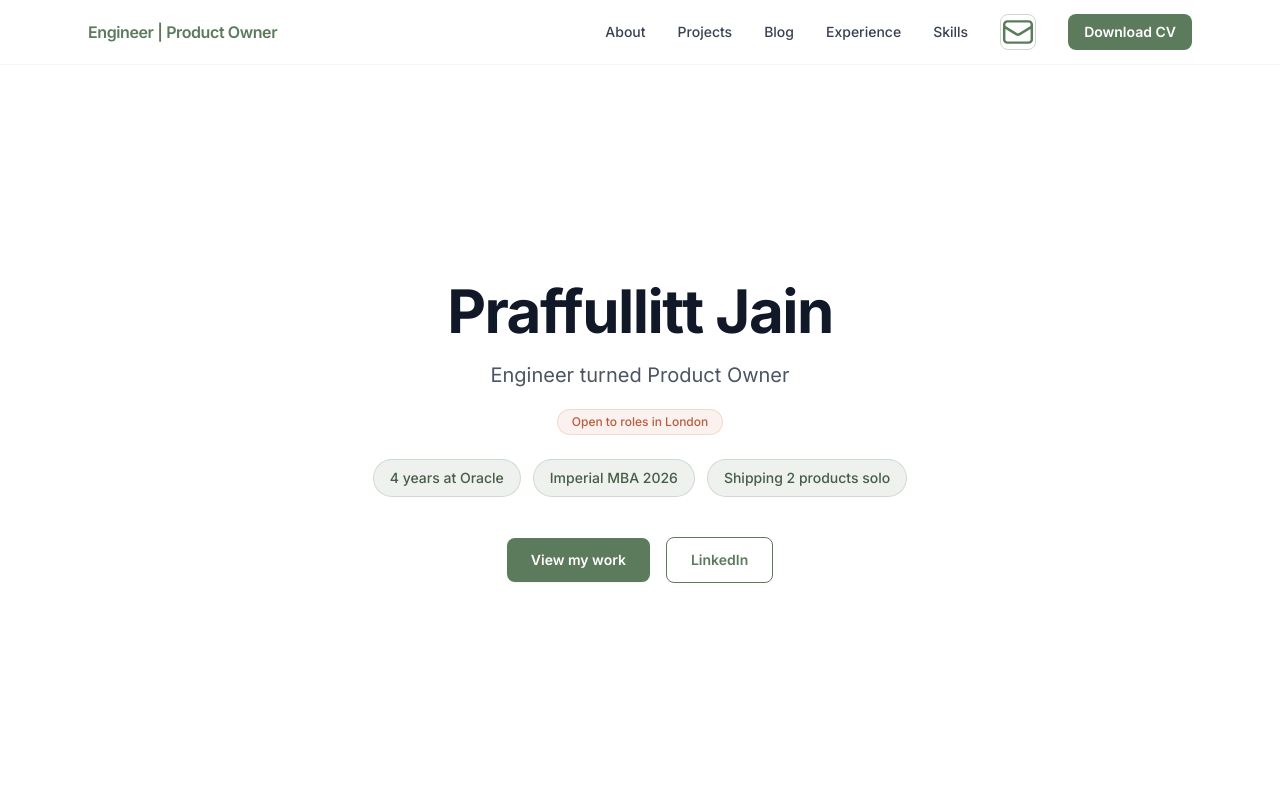
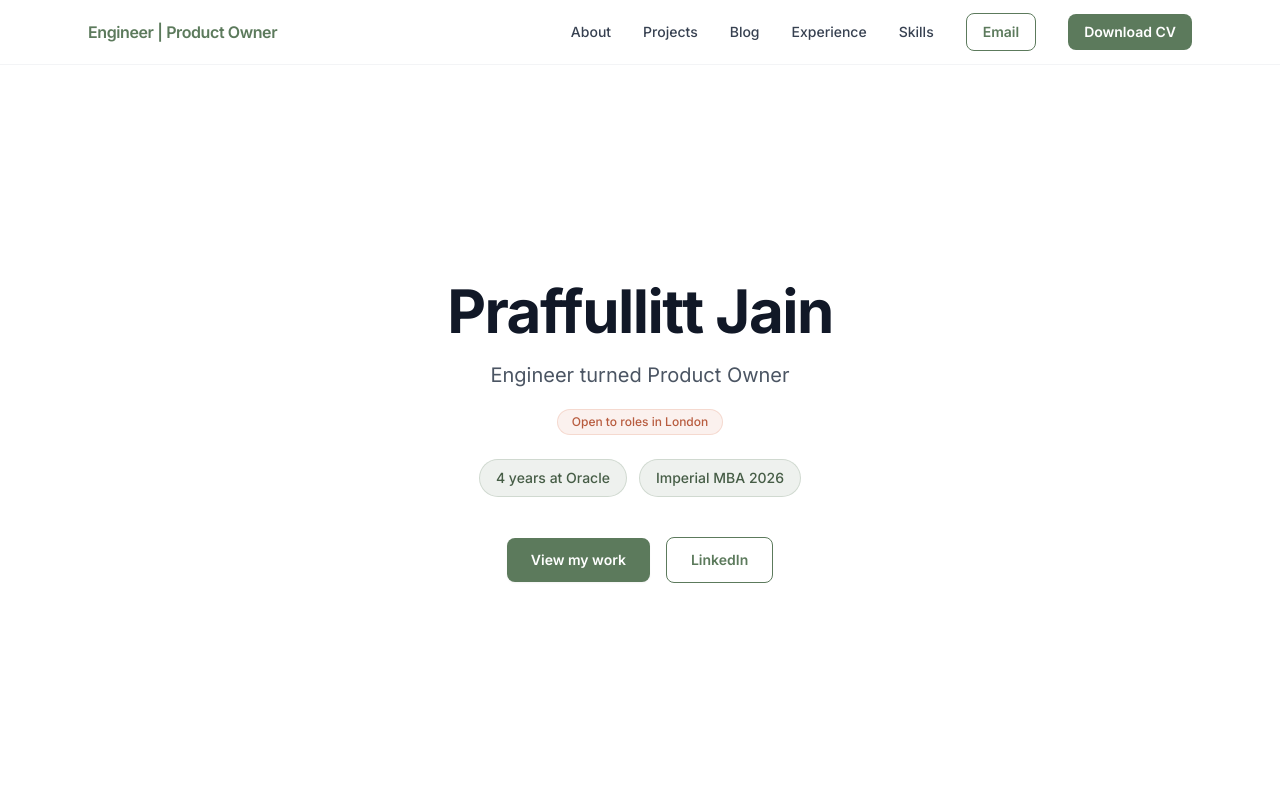
Before and after one commit to praffullittjain/portfolio-website, a React (Vite) app: page / in a window 1280 px wide. Shown: the top 800 px of the page. Built offline with nearby package versions, Linux system fonts and the light colour scheme.

Commit message:
Drop third hero stat, swap nav mail icon for a text button
Removed the "Shipping 2 products solo" badge. Nav's email link is now
a labeled "Email" outline button matching the LinkedIn button style,
instead of an icon-only button.

Co-Authored-By: Claude Sonnet 5 <noreply@anthropic.com>

```diff
--- a/src/components/Hero.jsx
+++ b/src/components/Hero.jsx
@@ -1,8 +1,4 @@
-const STATS = [
-  "4 years at Oracle",
-  "Imperial MBA 2026",
-  "Shipping 2 products solo",
-];
+const STATS = ["4 years at Oracle", "Imperial MBA 2026"];
 
 export default function Hero() {
   return (
--- a/src/components/Navbar.jsx
+++ b/src/components/Navbar.jsx
@@ -36,21 +36,9 @@ export default function Navbar() {
           </ul>
           <a
             href="mailto:praffullitt.jain@gmail.com"
-            aria-label="Email Praffullitt Jain"
-            className="flex items-center justify-center w-9 h-9 rounded-lg border border-sage/30 text-sage hover:bg-sage hover:text-white transition-colors"
+            className="rounded-lg border border-sage px-4 py-2 text-sm font-semibold text-sage hover:bg-sage hover:text-white transition-colors"
           >
-            <svg
-              xmlns="http://www.w3.org/2000/svg"
-              viewBox="0 0 24 24"
-              fill="none"
-              stroke="currentColor"
-              strokeWidth="1.75"
-              strokeLinecap="round"
-              strokeLinejoin="round"
-              className="w-4.5 h-4.5"
-            >
-              <path d="M21.75 6.75v10.5a2.25 2.25 0 0 1-2.25 2.25h-15a2.25 2.25 0 0 1-2.25-2.25V6.75m19.5 0A2.25 2.25 0 0 0 19.5 4.5h-15a2.25 2.25 0 0 0-2.25 2.25m19.5 0v.243a2.25 2.25 0 0 1-1.07 1.916l-7.5 4.615a2.25 2.25 0 0 1-2.36 0L3.32 8.91a2.25 2.25 0 0 1-1.07-1.916V6.75" />
-            </svg>
+            Email
           </a>
           <a
             href="/Praffullitt-Jain-Resume.pdf"
```
